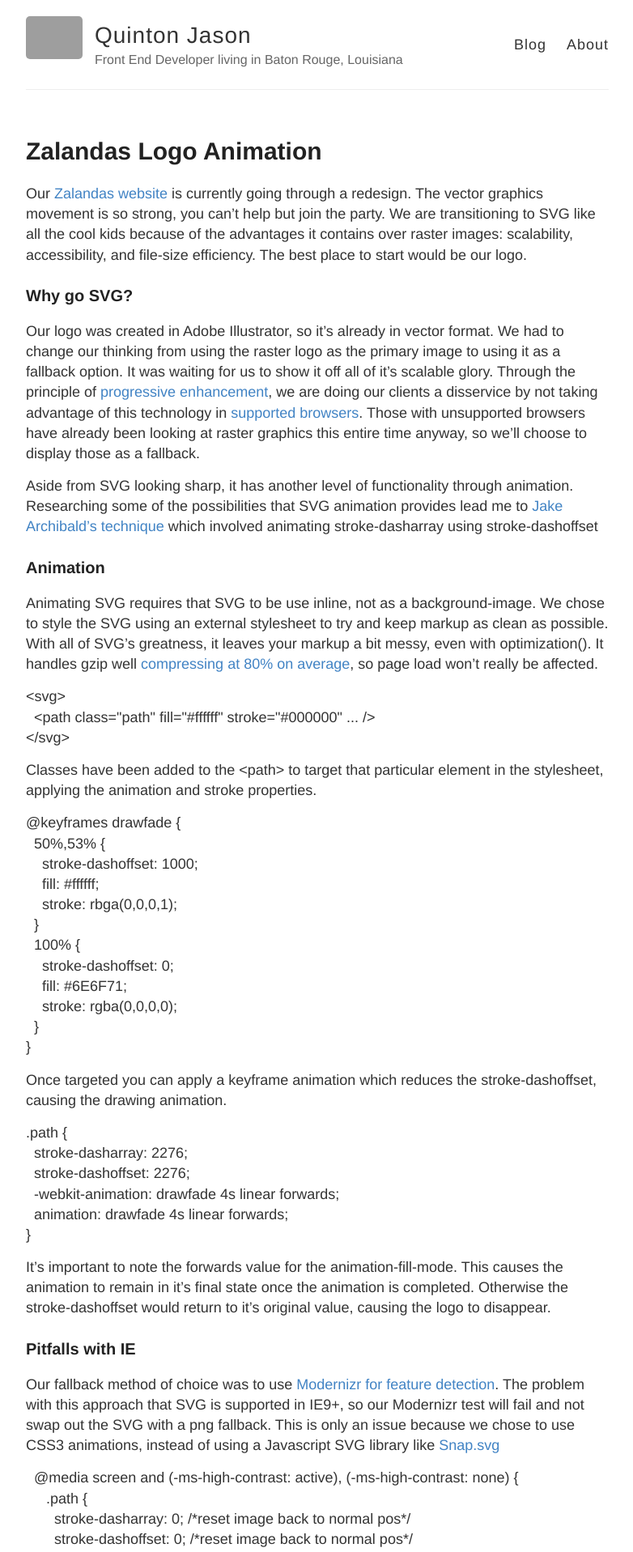
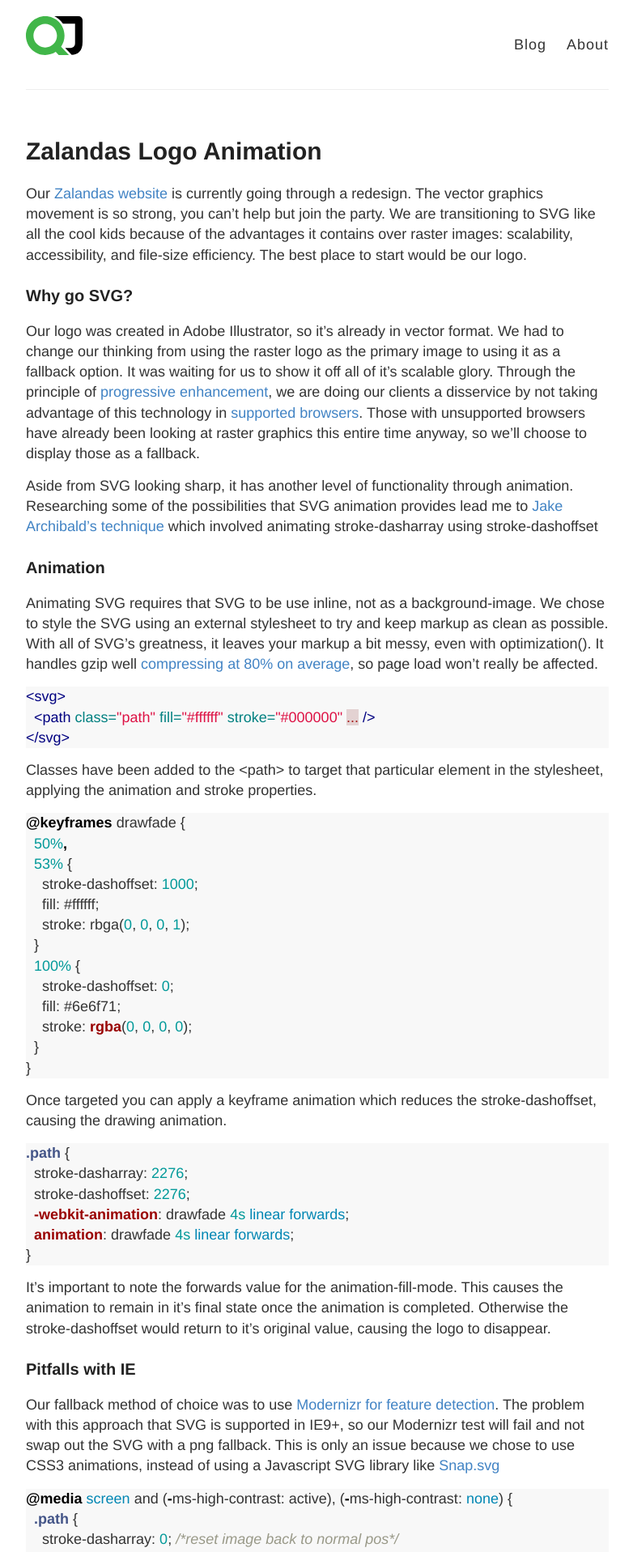
Before and after one commit to QuintonJason/quintonjason.github.io, a Jekyll site: the page built from _posts/2014-10-25-Zalandas-Logo-Animation.md, in a window 1280 px wide. Shown: the top 1917 px of the page at 81% size, without its empty margins (248-1030 px from the left). Built offline with Jekyll 4.4.1, drawn with Linux system fonts in a browser that asks for light colours; some of the changed text lies outside the part shown; grey boxes are pictures that could not be loaded.

Commit message:
updated syntax highlighting

````diff
--- a/_config.yml
+++ b/_config.yml
@@ -9,7 +9,7 @@
 description: Front End Developer living in Baton Rouge, Louisiana
 
 # URL of your avatar or profile pic (you could use your GitHub profile pic)
-avatar: https://raw.githubusercontent.com/quintonjason/quintonjaosn.github.io/master/images/jekyll-logo.png
+avatar: /images/qjlogo.svg
 
 #
 # Flags below are optional
--- a/_layouts/default.html
+++ b/_layouts/default.html
@@ -11,7 +11,9 @@
 
     {% include favicons.html %}
 
+
     <link rel="stylesheet" type="text/css" href="{{ site.baseurl }}/style.css" />
+    <link rel="stylesheet" type="text/css" href="{{ site.baseurl }}/css/syntax.css" />
     <link rel="alternate" type="application/rss+xml" title="{{ site.name }} - {{ site.description }}" href="{{ site.baseurl }}/feed.xml" />
 
   </head>
@@ -22,10 +24,10 @@
         <header class="masthead clearfix">
           <a href="{{ site.baseurl }}/" class="site-avatar"><img src="{{ site.avatar }}" /></a>
 
-          <div class="site-info">
+          <!-- <div class="site-info">
             <h1 class="site-name"><a href="{{ site.baseurl }}/">{{ site.name }}</a></h1>
             <p class="site-description">{{ site.description }}</p>
-          </div>
+          </div> -->
 
           <nav>
             <a href="{{ site.baseurl }}/">Blog</a>
--- a/_layouts/post.html
+++ b/_layouts/post.html
@@ -17,5 +17,4 @@
 </article>
 
 <!-- syntax highlighting -->
-<script src="/js/vendor/highlight.pack.js"></script>
-<script>
+<script src="{{site.url}}/js/vendor/highlight.pack.js"></script>
--- a/_posts/2014-10-25-Zalandas-Logo-Animation.md
+++ b/_posts/2014-10-25-Zalandas-Logo-Animation.md
@@ -15,34 +15,40 @@
 
 Animating SVG requires that SVG to be use inline, not as a background-image. We chose to style the SVG using an external stylesheet to try and keep markup as clean as possible. With all of SVG's greatness, it leaves your markup a bit messy, even with optimization(). It handles gzip well [compressing at 80% on average](http://www.w3.org/TR/SVG/minimize.html), so page load won't really be affected.
 
-<pre rel="HTML"><code class="language-markup">&lt;svg&gt;
-  &lt;path class="path" fill="#ffffff" stroke="#000000" ... /&gt;
-&lt;/svg&gt;</code></pre>
+```html
+<svg>
+  <path class="path" fill="#ffffff" stroke="#000000" ... />
+</svg>
+```
 
 Classes have been added to the `<path>` to target that particular element in the stylesheet, applying the animation and stroke properties.
 
-<pre><code class="language-css">@keyframes drawfade {
-  50%,53% {
+```css
+@keyframes drawfade {
+  50%,
+  53% {
     stroke-dashoffset: 1000;
     fill: #ffffff;
-    stroke: rbga(0,0,0,1);
+    stroke: rbga(0, 0, 0, 1);
   }
   100% {
     stroke-dashoffset: 0;
-    fill: #6E6F71;
-    stroke: rgba(0,0,0,0);
+    fill: #6e6f71;
+    stroke: rgba(0, 0, 0, 0);
   }
-}</code></pre>
+}
+```
 
 Once targeted you can apply a keyframe animation which reduces the `stroke-dashoffset`, causing the drawing animation.
 
-<pre><code class="language-css">.path {
+```css
+.path {
   stroke-dasharray: 2276;
   stroke-dashoffset: 2276;
   -webkit-animation: drawfade 4s linear forwards;
   animation: drawfade 4s linear forwards;
 }
-</code></pre>
+```
 
 It's important to note the `forwards` value for the `animation-fill-mode`. This causes the animation to remain in it's final state once the animation is completed. Otherwise the `stroke-dashoffset` would return to it's original value, causing the logo to disappear.
 
@@ -50,14 +56,16 @@
 
 Our fallback method of choice was to use <a href="http://modernizr.com/">Modernizr for feature detection</a>. The problem with this approach that SVG is supported in IE9+, so our Modernizr test will fail and not swap out the SVG with a png fallback. This is only an issue because we chose to use CSS3 animations, instead of using a Javascript SVG library like [Snap.svg](http://snapsvg.io/)
 
-<pre><code class="language-css">  @media screen and (-ms-high-contrast: active), (-ms-high-contrast: none) {
-     .path {
-       stroke-dasharray: 0; /*reset image back to normal pos*/
-       stroke-dashoffset: 0; /*reset image back to normal pos*/
-       fill: #6E6F71;
-       stroke: rgba(0,0,0,0)
-     }
-  }</code></pre>
+```css
+@media screen and (-ms-high-contrast: active), (-ms-high-contrast: none) {
+  .path {
+    stroke-dasharray: 0; /*reset image back to normal pos*/
+    stroke-dashoffset: 0; /*reset image back to normal pos*/
+    fill: #6e6f71;
+    stroke: rgba(0, 0, 0, 0);
+  }
+}
+```
 
 Since feature detection is failing us, we can use browser detection through by using `-ms-high-contrast` to target IE versions that support SVG but don't support SVG animation through CSS animations, IE9,10,and 11. [Conditional comments](http://en.wikipedia.org/wiki/Conditional_comment) are not an option for this Internet Explorer related issue because Modernizr will handle the fallback for IE8 and below. This snippet is only needed because of the behavior of the `stroke-dasharray` technique, which essentially remove's the logo from view until the keyframe animation is instantiated.
 
--- /dev/null
+++ b/css/syntax.css
@@ -0,0 +1,209 @@
+.highlight table td { padding: 5px; }
+.highlight table pre { margin: 0; }
+.highlight .cm {
+  color: #999988;
+  font-style: italic;
+}
+.highlight .cp {
+  color: #999999;
+  font-weight: bold;
+}
+.highlight .c1 {
+  color: #999988;
+  font-style: italic;
+}
+.highlight .cs {
+  color: #999999;
+  font-weight: bold;
+  font-style: italic;
+}
+.highlight .c, .highlight .cd {
+  color: #999988;
+  font-style: italic;
+}
+.highlight .err {
+  color: #a61717;
+  background-color: #e3d2d2;
+}
+.highlight .gd {
+  color: #000000;
+  background-color: #ffdddd;
+}
+.highlight .ge {
+  color: #000000;
+  font-style: italic;
+}
+.highlight .gr {
+  color: #aa0000;
+}
+.highlight .gh {
+  color: #999999;
+}
+.highlight .gi {
+  color: #000000;
+  background-color: #ddffdd;
+}
+.highlight .go {
+  color: #888888;
+}
+.highlight .gp {
+  color: #555555;
+}
+.highlight .gs {
+  font-weight: bold;
+}
+.highlight .gu {
+  color: #aaaaaa;
+}
+.highlight .gt {
+  color: #aa0000;
+}
+.highlight .kc {
+  color: #000000;
+  font-weight: bold;
+}
+.highlight .kd {
+  color: #000000;
+  font-weight: bold;
+}
+.highlight .kn {
+  color: #000000;
+  font-weight: bold;
+}
+.highlight .kp {
+  color: #000000;
+  font-weight: bold;
+}
+.highlight .kr {
+  color: #000000;
+  font-weight: bold;
+}
+.highlight .kt {
+  color: #445588;
+  font-weight: bold;
+}
+.highlight .k, .highlight .kv {
+  color: #000000;
+  font-weight: bold;
+}
+.highlight .mf {
+  color: #009999;
+}
+.highlight .mh {
+  color: #009999;
+}
+.highlight .il {
+  color: #009999;
+}
+.highlight .mi {
+  color: #009999;
+}
+.highlight .mo {
+  color: #009999;
+}
+.highlight .m, .highlight .mb, .highlight .mx {
+  color: #009999;
+}
+.highlight .sb {
+  color: #d14;
+}
+.highlight .sc {
+  color: #d14;
+}
+.highlight .sd {
+  color: #d14;
+}
+.highlight .s2 {
+  color: #d14;
+}
+.highlight .se {
+  color: #d14;
+}
+.highlight .sh {
+  color: #d14;
+}
+.highlight .si {
+  color: #d14;
+}
+.highlight .sx {
+  color: #d14;
+}
+.highlight .sr {
+  color: #009926;
+}
+.highlight .s1 {
+  color: #d14;
+}
+.highlight .ss {
+  color: #990073;
+}
+.highlight .s {
+  color: #d14;
+}
+.highlight .na {
+  color: #008080;
+}
+.highlight .bp {
+  color: #999999;
+}
+.highlight .nb {
+  color: #0086B3;
+}
+.highlight .nc {
+  color: #445588;
+  font-weight: bold;
+}
+.highlight .no {
+  color: #008080;
+}
+.highlight .nd {
+  color: #3c5d5d;
+  font-weight: bold;
+}
+.highlight .ni {
+  color: #800080;
+}
+.highlight .ne {
+  color: #990000;
+  font-weight: bold;
+}
+.highlight .nf {
+  color: #990000;
+  font-weight: bold;
+}
+.highlight .nl {
+  color: #990000;
+  font-weight: bold;
+}
+.highlight .nn {
+  color: #555555;
+}
+.highlight .nt {
+  color: #000080;
+}
+.highlight .vc {
+  color: #008080;
+}
+.highlight .vg {
+  color: #008080;
+}
+.highlight .vi {
+  color: #008080;
+}
+.highlight .nv {
+  color: #008080;
+}
+.highlight .ow {
+  color: #000000;
+  font-weight: bold;
+}
+.highlight .o {
+  color: #000000;
+  font-weight: bold;
+}
+.highlight .w {
+  color: #bbbbbb;
+}
+.highlight {
+  background-color: #f8f8f8;
+}
````
Also changed, not shown: images/Quinton-Jason.jpg (added), images/qjlogo.svg (added).
